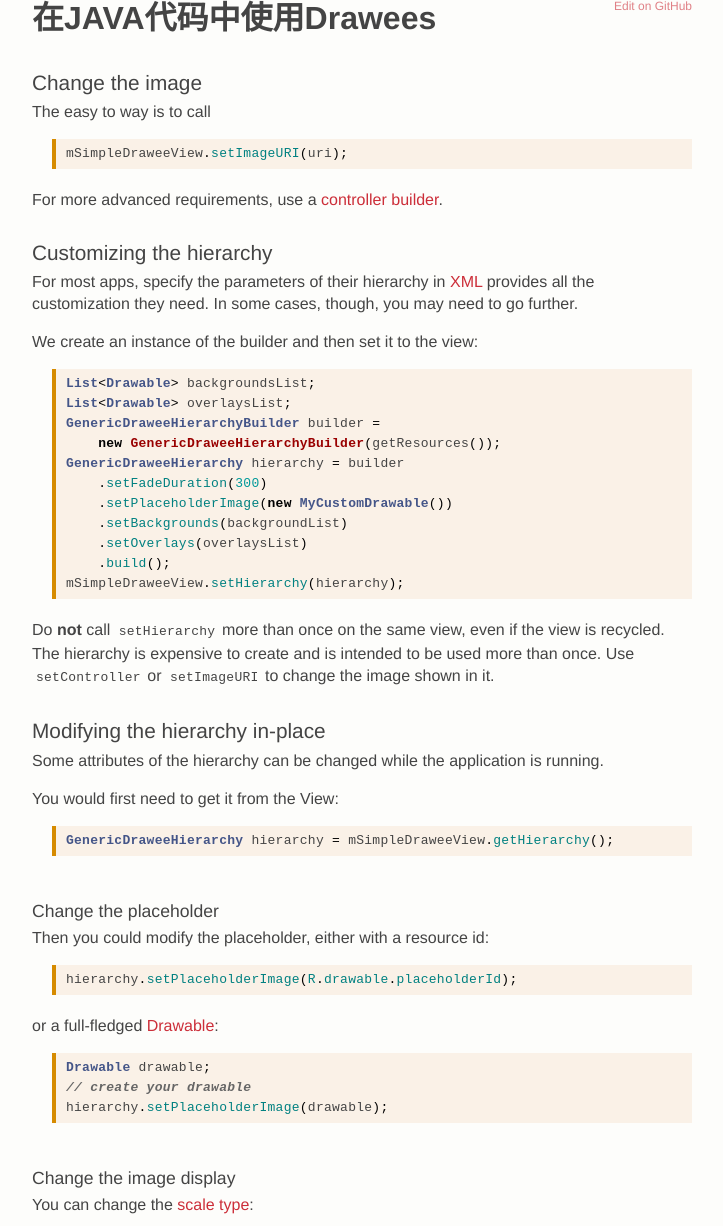
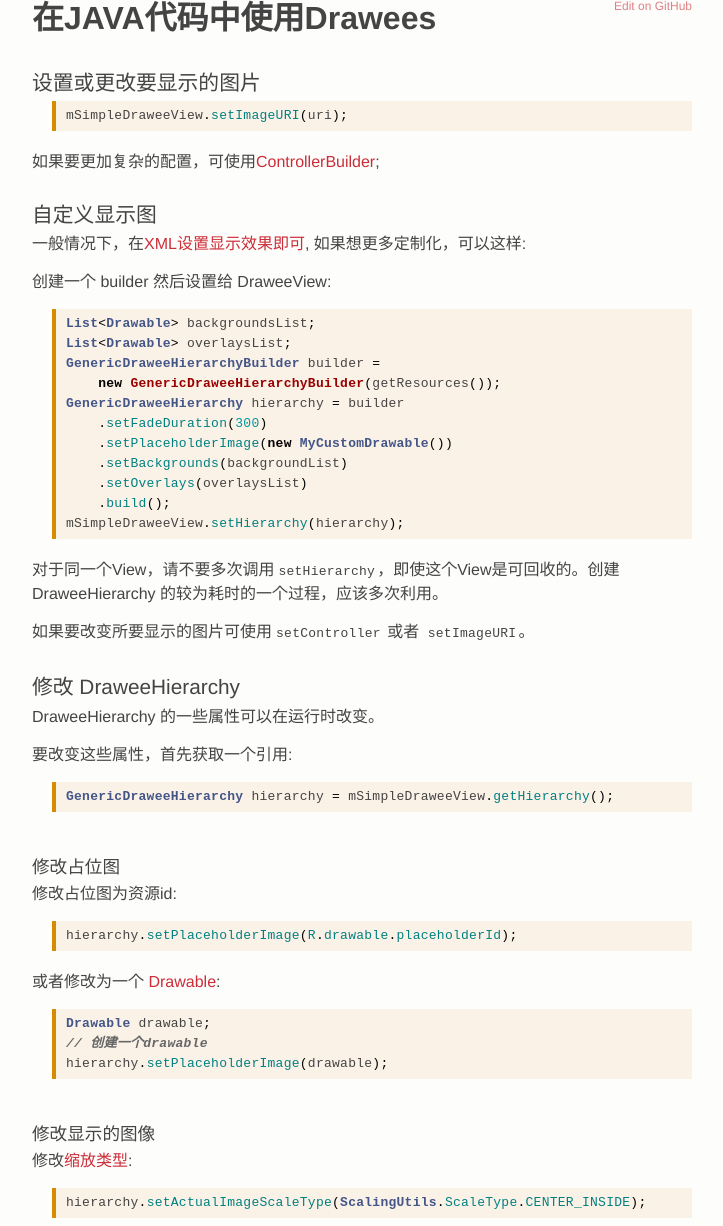
Before and after one commit to liaohuqiu/fresco-docs-cn, a Jekyll site: the page built from docs/01-using-drawees-code.md, in a window 1280 px wide and 1400 px high, cut to the strip 174-1400 px from the top of the window. Shown: the whole strip, without its empty margins (408-1131 px from the left). Built offline with Jekyll 4.4.1, drawn with Linux system fonts in a browser that asks for light colours; Markdown is read by kramdown in place of the engine named in the settings; some of the changed text lies outside the part shown.

Commit message:
finish some more charpters

````diff
--- a/docs/01-using-drawees-code.md
+++ b/docs/01-using-drawees-code.md
@@ -7,21 +7,19 @@ prev: using-drawees-xml.html
 next: drawee-components.html
 ---
 
-### Change the image
-
-The easy to way is to call
+### 设置或更改要显示的图片
 
 ```java
 mSimpleDraweeView.setImageURI(uri);
 ```
 
-For more advanced requirements, use a [controller builder](using-controllerbuilder.html).
+如果要更加复杂的配置，可使用[ControllerBuilder](using-controllerbuilder.html);
 
-### Customizing the hierarchy
+### 自定义显示图
 
-For most apps, specify the parameters of their hierarchy in [XML](using-drawees-xml) provides all the customization they need. In some cases, though, you may need to go further.
+一般情况下，在[XML设置显示效果即可](using-drawees-xml.html), 如果想更多定制化，可以这样:
 
-We create an instance of the builder and then set it to the view:
+创建一个 builder 然后设置给 DraweeView:
 
 ```java
 List<Drawable> backgroundsList;
@@ -36,59 +34,65 @@ GenericDraweeHierarchy hierarchy = builder
     .build();
 mSimpleDraweeView.setHierarchy(hierarchy);
 ```
+对于同一个View，请不要多次调用`setHierarchy`，即使这个View是可回收的。创建 DraweeHierarchy 的较为耗时的一个过程，应该多次利用。
 
-Do **not** call `setHierarchy` more than once on the same view, even if the view is recycled. The hierarchy is expensive to create and is intended to be used more than once. Use `setController` or `setImageURI` to change the image shown in it.
+如果要改变所要显示的图片可使用`setController` 或者 `setImageURI`。
 
-### Modifying the hierarchy in-place
+### 修改 DraweeHierarchy
 
-Some attributes of the hierarchy can be changed while the application is running.
+DraweeHierarchy 的一些属性可以在运行时改变。
 
-You would first need to get it from the View:
+要改变这些属性，首先获取一个引用:
 
 ```java
 GenericDraweeHierarchy hierarchy = mSimpleDraweeView.getHierarchy();
 ```
 
-#### Change the placeholder
-Then you could modify the placeholder, either with a resource id:
+#### 修改占位图
+
+修改占位图为资源id:
 
 ```java
 hierarchy.setPlaceholderImage(R.drawable.placeholderId);
 ```
 
- or a full-fledged [Drawable](http://developer.android.com/reference/android/graphics/drawable/Drawable.html):
+或者修改为一个 [Drawable](http://developer.android.com/reference/android/graphics/drawable/Drawable.html):
 
 ```java
 Drawable drawable;
-// create your drawable
+// 创建一个drawable
 hierarchy.setPlaceholderImage(drawable);
 ```
 
-#### Change the image display
+#### 修改显示的图像
 
-You can change the [scale type](scaling.html):
+修改[缩放类型](scaling.html):
 
 ```java
 hierarchy.setActualImageScaleType(ScalingUtils.ScaleType.CENTER_INSIDE);
 ```
 
-If you have chosen scale type `focusCrop,` you'll need to set a focus point:
+当然，如果修改为 `focusCrop,` 需要指定一个居中点:
 
 ```java
 hierarchy.setActualImageFocusPoint(point);
 ```
 
-You can add a color filter to the image:
+或者设置一个color filter:
 
 ```java
 ColorFilter filter;
-// create your filter
+// 创建filter
 hierarchy.setActualImageColorFilter(filter);
 ```
 
-#### Rounding
+#### 圆角
 
 All of the [rounding related params](rounded-corners-and-circles.html), except the rounding method, can be modified. You get a `RoundingParams` object from the hierarchy, modify it, and set it back again:
+
+除了圆角显示方式（原来为圆角的不能修改为圆圈，反之亦然），其他圆角相关的呈现参数, [具体参见这里](rounded-corners-and-circles.html) 是可以动态修改的。
+
+如下: 获取DraweeHierarchy的圆角显示参数，修改圆角半径为10。
 
 ```java
 RoundingParams roundingParams = hierarchy.getRoundingParams();
````
Also changed, not shown: docs/01-rounded-corners-and-circles.md (+20 -17 lines), docs/01-using-controllerbuilder.md (+1 -1 lines), docs/support.md (+3 -3 lines).
